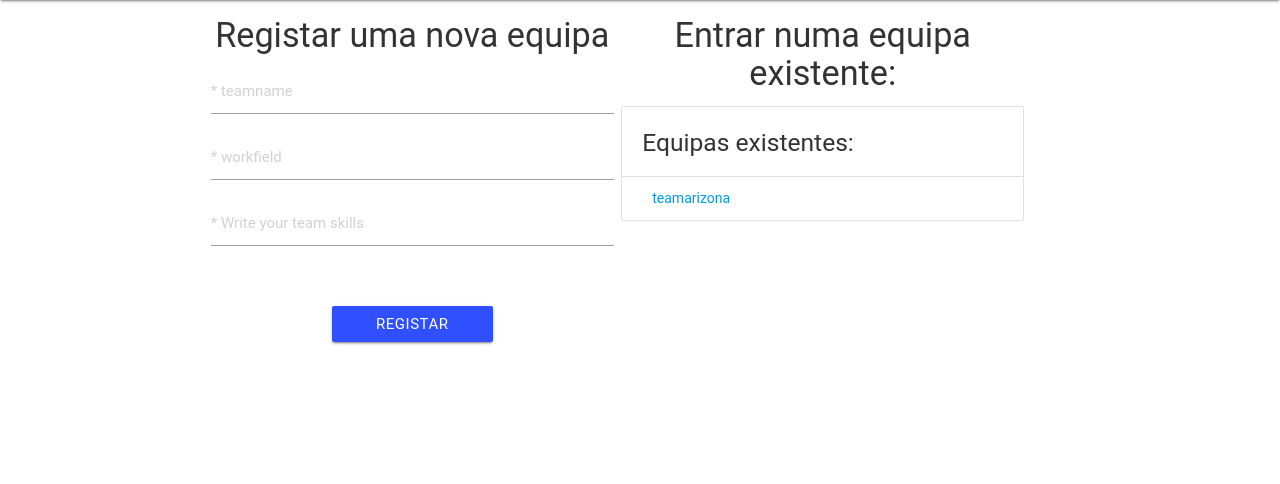
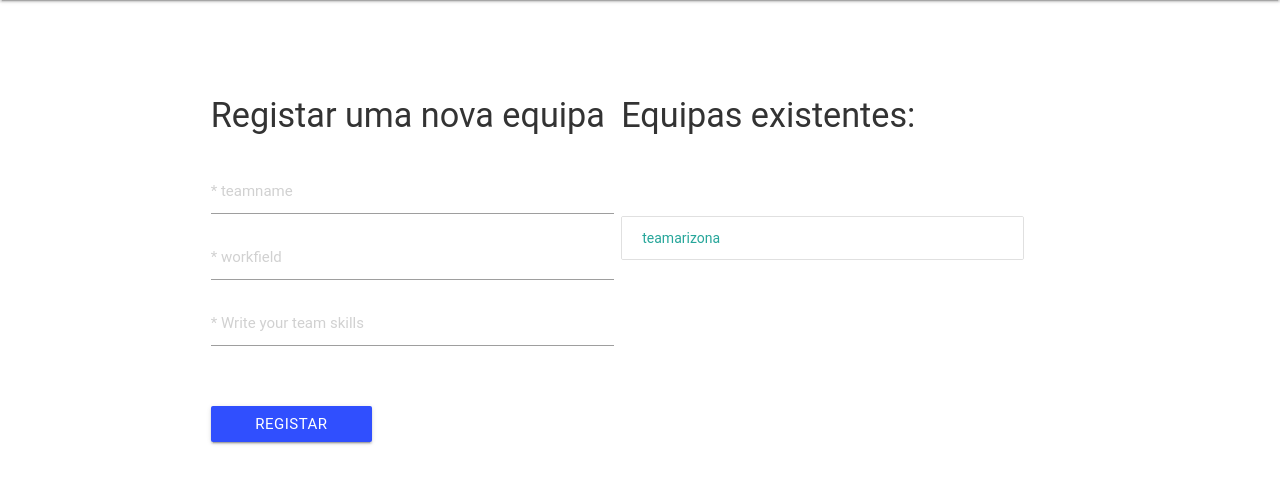
Before and after one commit to thridenx/bd-final, a PHP site: page /homepage.php in a window 1280 px wide. Shown: the part 64-548 px from the top of the page. Run offline with PHP 8.4, Linux system fonts and the light colour scheme; a user stored in the database is signed in; data comes from the database, SQL or seed files in the repository; some libraries are stand-ins or nearby versions; some web fonts are replaced.

Commit message:
team create ja da!!

```diff
--- a/homepage.php
+++ b/homepage.php
@@ -20,23 +20,23 @@ include 'sessao.php';
                $user_id=$_SESSION['user_id'];
             }
         ?>
+        <br><br><br><br>
                 <div class="container row">
-                    <div id="new-team" class="row center  col-md-6">
+                    <div id="new-team" class="row col-md-6">
                         <form id="registo-equipa" action="team-create.php" method="post">
-                            <h4>Registar uma nova equipa</h4>
+                            <h4>Registar uma nova equipa</h4><br>
                             <input name="teamname" class="registar_team" type="text" placeholder="* teamname" required>
                             <input name="workfield" class="registar_team" type="text" placeholder="* workfield" required>
                             <input name="skills" class="registar_team" type="text" placeholder="* Write your team skills" required><br><br><br>
-                            <input class=" btn indigo accent-4 button7_input centrar" type="submit" value="Registar">
+                            <input class=" btn indigo accent-4 button7_input" type="submit" value="Registar">
                     </div>
 
 
                     <div id="teamselection" class="row col-md-6">
-                        <h4 class="center">Entrar numa equipa existente:</h4>
+                        <h4>Equipas existentes:</h4><br><br><br>
 
-                        <ul class="collection with-header">
-                            <li class="collection-header">
-                                <h5>Equipas existentes:</h5></li>
+                        <div class="collection">
+
                             <?
             $sql_get_teams = "SELECT user.name, team.name, team.team_id FROM user, team, team_user WHERE user.user_id=".$user_id." AND user.user_id = team_user.user_id AND team_user.team_id = team.team_id;";
             $results_found = mysqli_query($db_select, $sql_get_teams);
@@ -52,14 +52,14 @@ include 'sessao.php';
                     for ($i = 0; $i < sizeof($array2); $i++) {
                        $teamname = htmlentities((string) $array2[$i][1], ENT_COMPAT, 'UTF-8');
                         $team_id = htmlentities((string) $array2[$i][2], ENT_COMPAT, 'UTF-8');
-                        echo '<li class="collection-item"><div><a href="./team-view.php?team_id='.$team_id.'">'.$teamname.'</a></div></li>';
+                        echo '<a class="collection-item" href="./team-view.php?team_id='.$team_id.'">'.$teamname.'</a>';
                     }
 
                 }
             }
             ?>
 
-                        </ul>
+
                     </div>
                 </div>
     </body>
```
Also changed, not shown: team-create.php (+8 -7 lines), team-view.php (+6 -12 lines).
